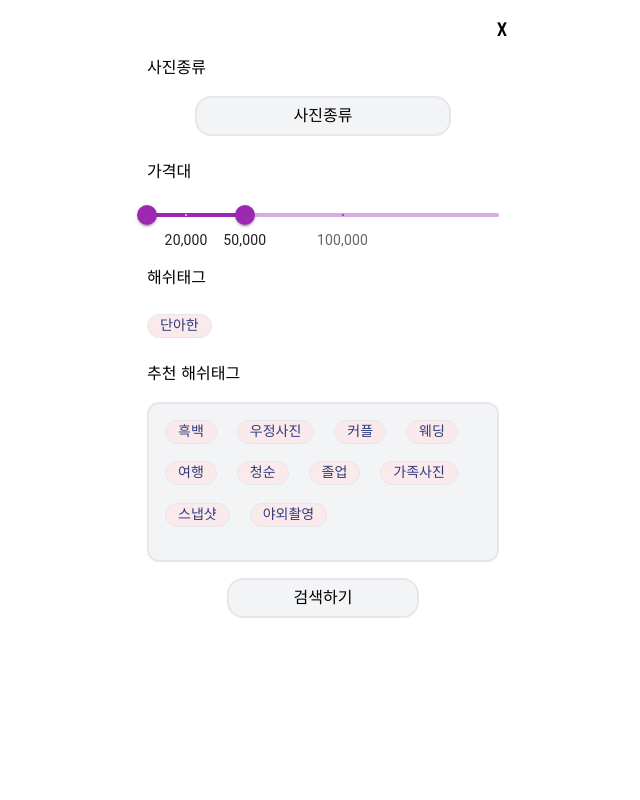
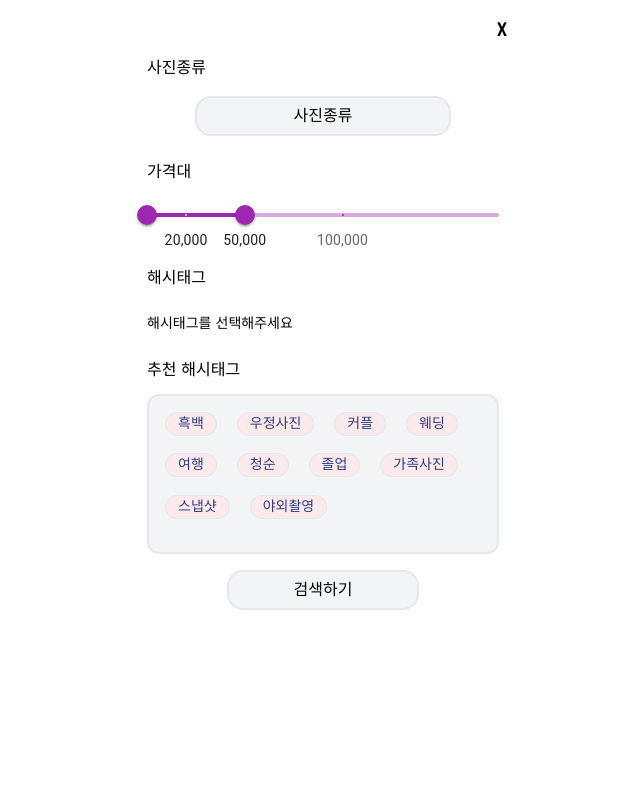
Before and after one commit to namda-on/photo-matching, a React (Create React App) app: page /search in a window 1280 px wide. Both pictures are taken after a click on the button "검색하기". Shown: the top 800 px of the page, without its empty margins (317-957 px from the left). Built offline with nearby package versions, Linux system fonts and the light colour scheme.

Commit message:
feat : hash tag 선택 구현

```diff
--- a/src/pages/search/components/filterModal.tsx
+++ b/src/pages/search/components/filterModal.tsx
@@ -1,4 +1,4 @@
-import React, { useRef, useState } from "react";
+import React, { useEffect, useRef, useState } from "react";
 import CustomDropDown from "../../../shared/components/dropdown";
 import Title from "./title";
 import Layout from "../../../shared/layout";
@@ -53,6 +53,10 @@ const FilterModal = ({ toggleModal }: FilterPageProps) => {
   const [toggleDropDown, setToggleDropDown] = useState(false);
   const [photoType, setPhotoType] = useState<PhotoType>(PhotoType.사진종류);
   const [costValue, setCostValue] = useState([0, 50000]);
+  const [selectedHashtag, setSelectedHashtag] = useState<string[]>([]);
+  const [candidateHashtag, setCandidateHashtag] = useState<string[]>(HashTags);
+  const [warning, setWarning] = useState<boolean>(false);
+
   const photoSelect = useRef<HTMLButtonElement>(null);
   const searchByFilter = () => {
     toggleModal();
@@ -66,10 +70,38 @@ const FilterModal = ({ toggleModal }: FilterPageProps) => {
     setToggleDropDown((prevStatus) => !prevStatus);
   };
 
+  useEffect(() => {}, [costValue]);
+
   const photoSelectPosition = photoSelect.current?.getBoundingClientRect();
 
+  const addToSelectHashtag = (hashtagName: string) => {
+    if (selectedHashtag.length >= 3) {
+      setWarning(true);
+      return;
+    }
+    setSelectedHashtag((prev) => [...prev, hashtagName]);
+    setCandidateHashtag((candidateHashtags) => {
+      return candidateHashtags.filter((hashTag) => hashTag !== hashtagName);
+    });
+  };
+
+  const cancelSelect = (hashtagName: string) => {
+    setSelectedHashtag((prev) => {
+      return prev.filter((hashTag) => hashTag !== hashtagName);
+    });
+    setCandidateHashtag((prev) => [...prev, hashtagName]);
+  };
+
+  useEffect(() => {
+    if (warning) {
+      setTimeout(() => {
+        setWarning(false);
+      }, 1000);
+    }
+  }, [warning]);
+
   return (
-    <Layout>
+    <Layout relative={true}>
       <section className="flex w-full h-4 justify-end mt-2 mb-2">
         <button className="text-xl mr-2" onClick={toggleModal}>
           X
@@ -105,7 +137,6 @@ const FilterModal = ({ toggleModal }: FilterPageProps) => {
         <Slider
           defaultValue={50000}
           getAriaValueText={getCostValueText}
-          aria-label="Small"
           onChange={handleCostSlideChange}
           step={5000}
           max={180000}
@@ -115,15 +146,45 @@ const FilterModal = ({ toggleModal }: FilterPageProps) => {
           color="secondary"
         />
 
-        <Title name="해쉬태그" bold={true} />
-        {/* 선택된 해쉬태그 */}
+        <Title name="해시태그" bold={true} />
+        {/* 선택된 해시태그 */}
         <div className="flex w-full h-auto py-2">
-          <HashTag name="단아한" />
+          {selectedHashtag.length === 0 ? (
+            <p className="h-6 text-sm">해시태그를 선택해주세요 </p>
+          ) : (
+            selectedHashtag.map((hashTag) => (
+              <HashTag
+                key={`tag${hashTag}`}
+                name={hashTag}
+                onClick={() => {
+                  cancelSelect(hashTag);
+                }}
+              />
+            ))
+          )}
         </div>
-        <Title name="추천 해쉬태그" bold={false} />
+        <div className="flex ">
+          <Title name="추천 해시태그" bold={false} smallSpace={true} />
+          {warning ? (
+            <div className="flex items-center h-full">
+              <div className="ml-2 text-xs text-yellow-700 ">
+                해시태그는 최대 3개까지 선택할 수 있습니다{" "}
+              </div>
+            </div>
+          ) : (
+            <></>
+          )}
+        </div>
+
         <div className="flex flex-wrap w-full h-40 p-4 bg-gray-100 rounded-xl border-2 border-gray-200">
-          {HashTags.map((hashTag) => (
-            <HashTag key={`tag${hashTag}`} name={hashTag} />
+          {candidateHashtag.map((hashTag) => (
+            <HashTag
+              key={`tag${hashTag}`}
+              name={hashTag}
+              onClick={() => {
+                addToSelectHashtag(hashTag);
+              }}
+            />
           ))}
         </div>
         <div className="flex justify-center w-full">
--- a/src/pages/search/components/title.tsx
+++ b/src/pages/search/components/title.tsx
@@ -3,11 +3,18 @@ import React from "react";
 interface TitleProps {
   name: string;
   bold: boolean;
+  smallSpace?: boolean;
 }
 
-const Title = ({ name, bold }: TitleProps) => {
+const Title = ({ name, bold, smallSpace }: TitleProps) => {
   return (
-    <div className="flex w-auto h-10 my-2 items-center justify-start">
+    <div
+      className={
+        smallSpace
+          ? "flex w-auto h-10 my-1 mr-2 items-center justify-start"
+          : "flex w-auto h-10 my-2 items-center justify-start"
+      }
+    >
       <div
         className={"w-15 h-8 text-2xl" + bold ? "font-medium" : "font-medium"}
       >
--- a/src/shared/components/hashtag.tsx
+++ b/src/shared/components/hashtag.tsx
@@ -3,6 +3,7 @@ import React from "react";
 interface HashtagProps {
   name: string;
   color?: string;
+  onClick?: () => void;
 }
 
 const hexToRgb = (hex: string): any => {
@@ -28,7 +29,7 @@ const getTextColor = (hexCode: string) => {
   return textColor;
 };
 
-const HashTag = ({ name, color }: HashtagProps) => {
+const HashTag = ({ name, color, onClick }: HashtagProps) => {
   const hashTagStyle: React.CSSProperties = {
     backgroundColor: color ? color : "#FBEAEB",
     color: color ? getTextColor(color) : "#2E3C7E",
@@ -40,6 +41,7 @@ const HashTag = ({ name, color }: HashtagProps) => {
         "flex items-center justify-center w-auto h-6 px-3 py-1 rounded-xl cursor-pointer text-sm mr-5 border-[1px]"
       }
       style={hashTagStyle}
+      onClick={onClick ? onClick : undefined}
     >
       {name}
     </div>
```
